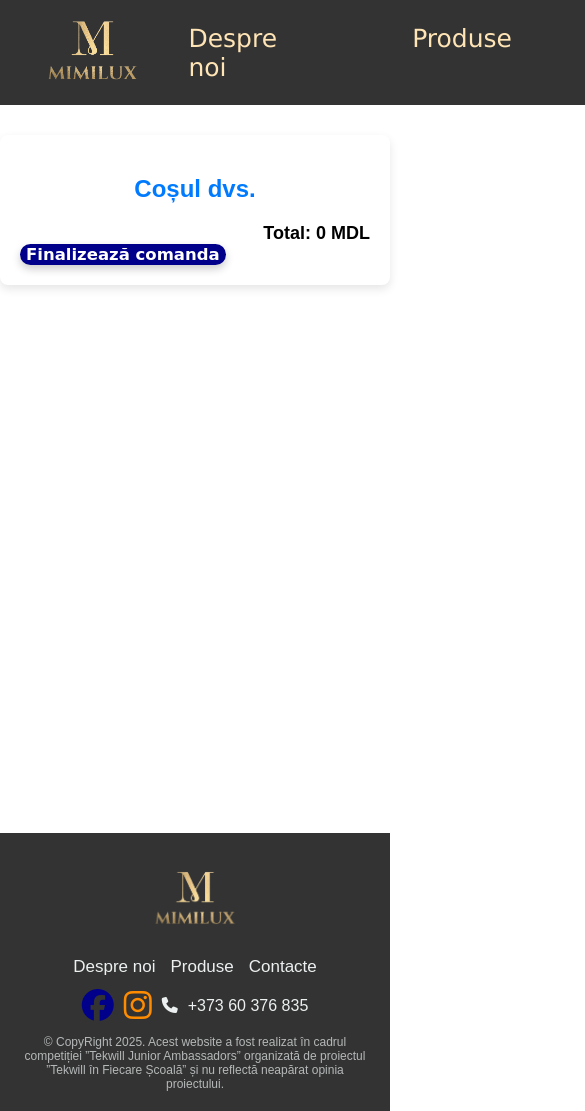
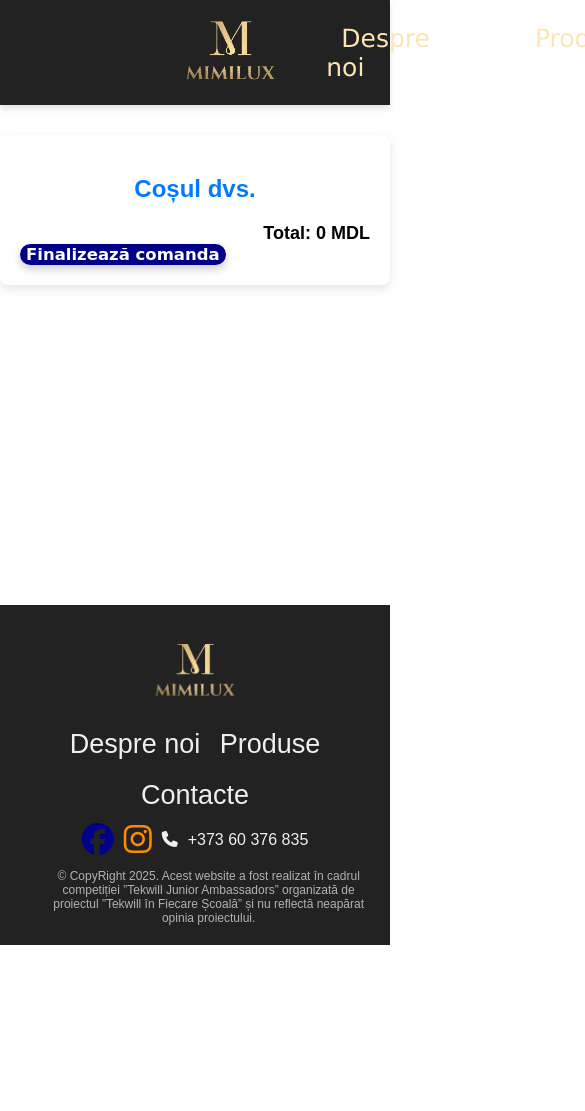
Before and after one commit to Mimiluxm/Mimiluxm, a plain HTML site: page Pagini/checkout.html in a window 390 px wide. Shown: the top 1111 px of the page, 585 px wide, since content can reach past the window. After the commit the page ends 945 px from the top, so only its background shows below. Drawn offline with Linux system fonts and the light colour scheme.

Commit message:
Update checkout.css

```diff
--- a/CSS/checkout.css
+++ b/CSS/checkout.css
@@ -14,9 +14,10 @@ header {
   display: flex;
   justify-content: space-between;
   align-items: center;
-    background-color: #333;
+  background-color: #222;
   color: white;
   padding: -10px 20px;
+  box-shadow: 0 4px 6px rgba(0, 0, 0, 0.1);
 }
 
 header img {
@@ -40,19 +41,22 @@ nav ul li {
   margin: 0px 45px;
   font-size: 25px;
 }
+
 nav ul li a {
   color: #FFE4B5;
   text-decoration: none;
+  padding: 10px 15px;
+  border-radius: 8px;
 }
 
 nav li:hover {
+  color: white;
   background: linear-gradient(135deg, #ff00c3, #fff200);
-    color: white;
-    padding: -10px 20px;
+  border-radius: 8px;
 }
 
-nav li a.active{
-    color: rgb(255, 0, 0);
+nav li:hover a {
+  color: white;
 }
 
 
@@ -96,14 +100,11 @@ nav li a.active{
 }
 
 .footer {
-    background-color: #333;
+  background-color: #222;
   color: #ecf0f1;
   padding: 20px 0;
   text-align: center;
   font-family: Arial, sans-serif;
-    position: static;
-    width: 100%;
-    margin-top: 27vh;
 }
 
 .footer-container {
@@ -123,14 +124,14 @@ nav li a.active{
 
 .footer-nav {
   display: flex;
-    gap: 15px;
+  gap: 5vw;
   margin: 10px 0;
 }
 
 .footer-nav a {
   color: #ecf0f1;
   text-decoration: none;
-    font-size: 17px;
+  font-size: 27px;
   transition: color 0.3s;
 }
 
@@ -147,6 +148,7 @@ nav li a.active{
   font-size: 12px;
   margin: 10px 0px 0px;
   opacity: 0.7;
+  margin-left: 7vw;
 }
 
 @media (max-width: 768px) {
@@ -162,16 +164,6 @@ nav li a.active{
 
   .footer-social {
     margin: 10px 0;
-    }
-  }
-
-@media (max-width: 412px) {
-    header{
-       width: 90vh;
-    }
-
-    header img{
-        margin-left: 5vh;
   }
 }
 
```
Lines whose indentation alone changed are shown as unchanged.
